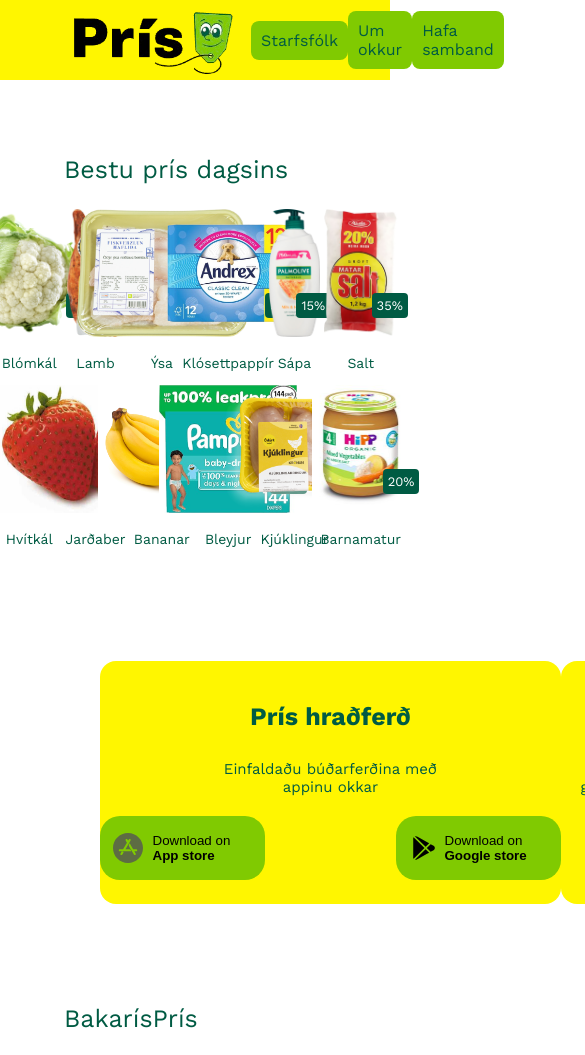
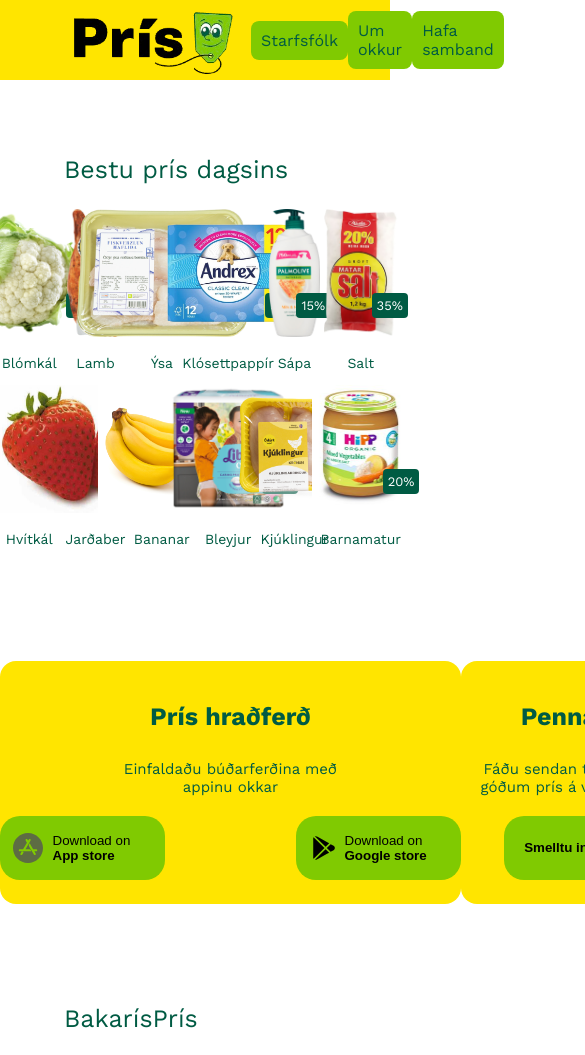
Before and after one commit to audurinez/M1Groupproject, a plain HTML site: page index.html in a window 390 px wide. Shown: the top 1055 px of the page, 585 px wide, since content can reach past the window. Drawn offline with nearby package versions, Linux system fonts and the light colour scheme.

Commit message:
changed yellow color, fixed responsiveness on yellow box

```diff
--- a/css/style.css
+++ b/css/style.css
@@ -6,7 +6,7 @@ body{
 .header_styling{
     width: 100%;
     height: 80px;
-    background: #FFF600;
+    background: #FFE500;
     margin: 0;
     display: flex;
     justify-content: space-between;
@@ -42,7 +42,7 @@ body{
 .offer_title{
     color: #005B43;
     font-family:  "Work Sans", sans-serif;
-    font-style: medium;
+    font-style: bold;
     font-size: 25px;
     padding-left: 64px;
 }
@@ -122,9 +122,10 @@ body{
 }
 
 .yellow_box{
-    width: 800px;
+    max-width: 600px;
+    width: 500px;
     height: 243px;
-    background-color: #FFF600;
+    background-color: #FFE500;
     border-radius: 16px;
     display: flex;
     flex-direction: column;
@@ -153,7 +154,8 @@ body{
 .container_yellow_box{
     display: flex;
     justify-content: space-around;
-    margin: 100px;
+    margin-top: 100px;
+    margin-bottom: 100px;
 
 }
 
--- a/index.html
+++ b/index.html
@@ -96,7 +96,7 @@
         </div>
         <div class="food_items">
             <div class="image_container">
-                <img src="images/10diapers.jpg" alt="">
+                <img src="images/10diapersnew.png" alt="">
                 <p class="discount_text">20%</p>
             </div>
             <p class="food_text">Bleyjur</p>
```
Also changed, not shown: images/10diapersnew.png (added).
